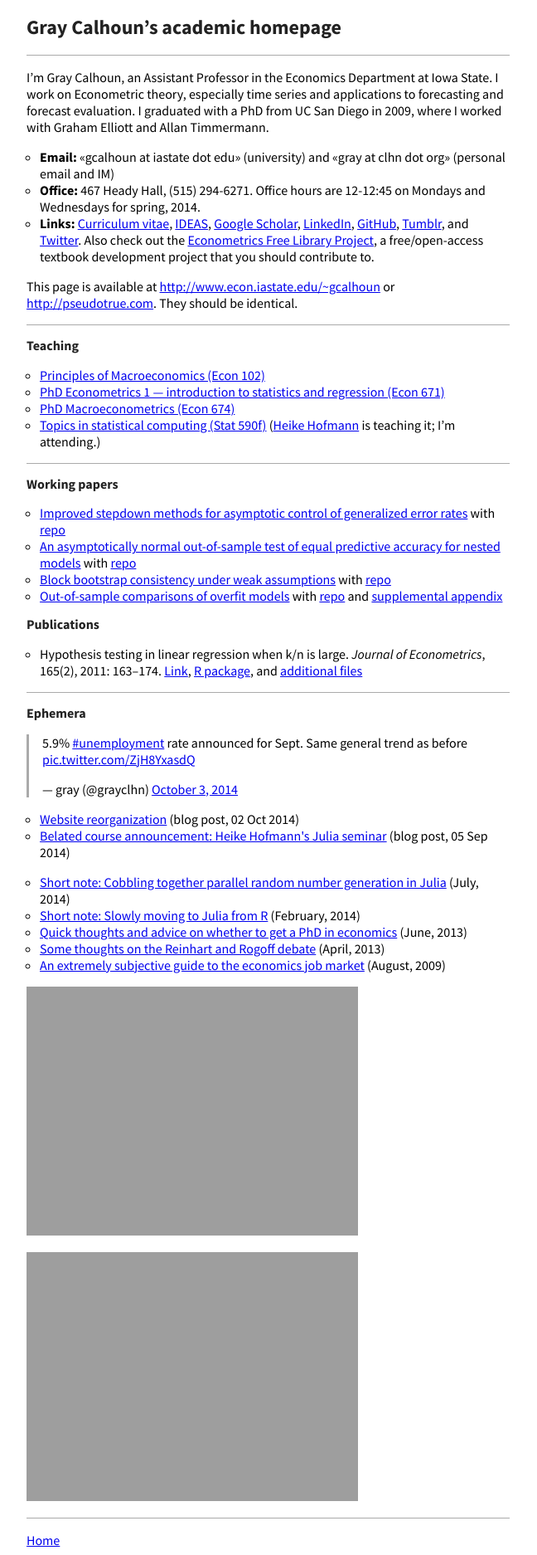
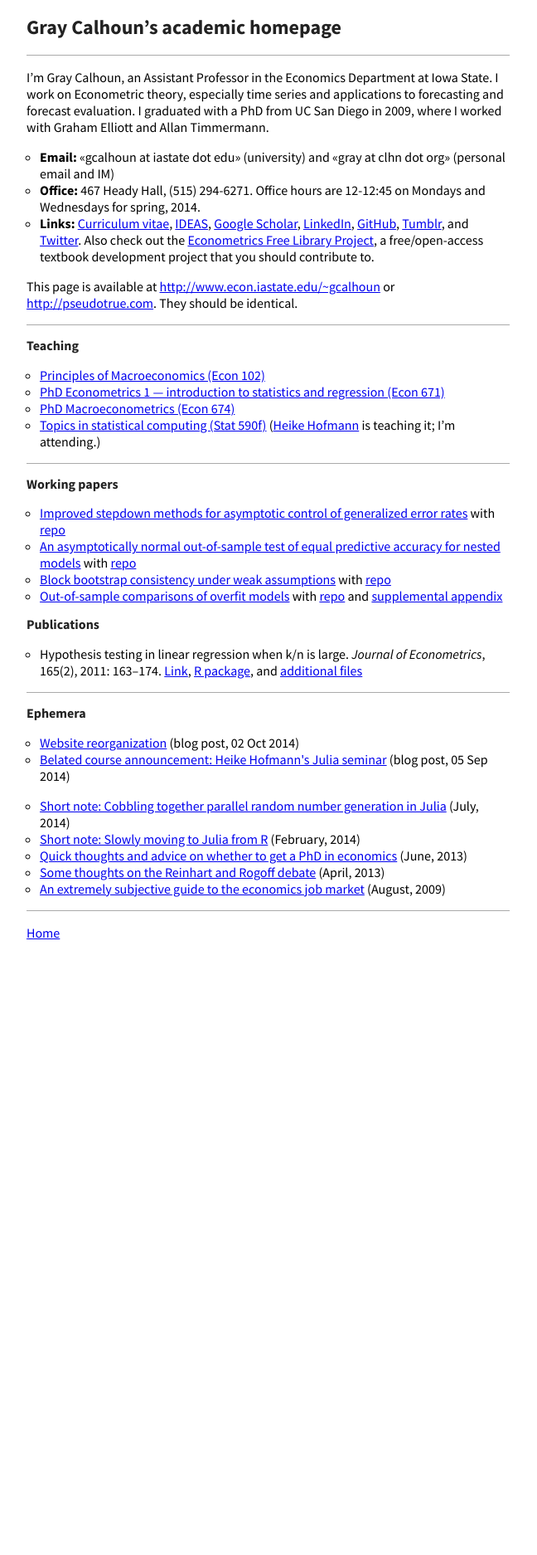
Before and after one commit to mmkuang/grayclhn.github.io, a Jekyll site: the page built from index.md, in a window 1280 px wide. Shown: the whole page at 83% size, without its empty margins (0-648 px from the left). Built offline with Jekyll 4.4.1, drawn with Linux system fonts in a browser that asks for light colours; Markdown is read by kramdown in place of the engine named in the settings; comment, search, counter and statistics services are not loaded; after the commit the page ends 1142 px from its top, so only the background shows below that.

Commit message:
Remove images from homepage

```diff
--- a/index.md
+++ b/index.md
@@ -71,11 +71,6 @@ This page is available at <http://www.econ.iastate.edu/~gcalhoun> or
 
 ## Ephemera
 
-<blockquote class="twitter-tweet" lang="en" width="700">
-<p>5.9% <a href="https://twitter.com/hashtag/unemployment?src=hash">#unemployment</a> rate announced for Sept. Same general trend as before <a href="http://t.co/ZjH8YxasdQ">pic.twitter.com/ZjH8YxasdQ</a></p>&mdash; gray (@grayclhn) <a href="https://twitter.com/grayclhn/status/518048843846651904">October 3, 2014</a>
-</blockquote>
-<script async src="//platform.twitter.com/widgets.js" charset="utf-8"></script>
-
 <ul>
 {% for doc in site.categories.blog %}
 <li><a href="{{ site.url}}{{ doc.url }}">{{ doc.title }}</a> (blog post, {{ doc.date | date_to_string }})</li>
@@ -87,7 +82,3 @@ This page is available at <http://www.econ.iastate.edu/~gcalhoun> or
 * [Quick thoughts and advice on whether to get a PhD in economics](ephemera/econ-grad-school) (June, 2013)
 * [Some thoughts on the Reinhart and Rogoff debate](ephemera/reinhart-rogoff-thoughts) (April, 2013)
 * [An extremely subjective guide to the economics job market](ephemera/job-market-notes) (August, 2009)
-
-![Graph of the US unemployment rate](ephemera/unemployment.png =600x)
-
-![Graph of US GDP rate](ephemera/gdp.png =600x)
```
